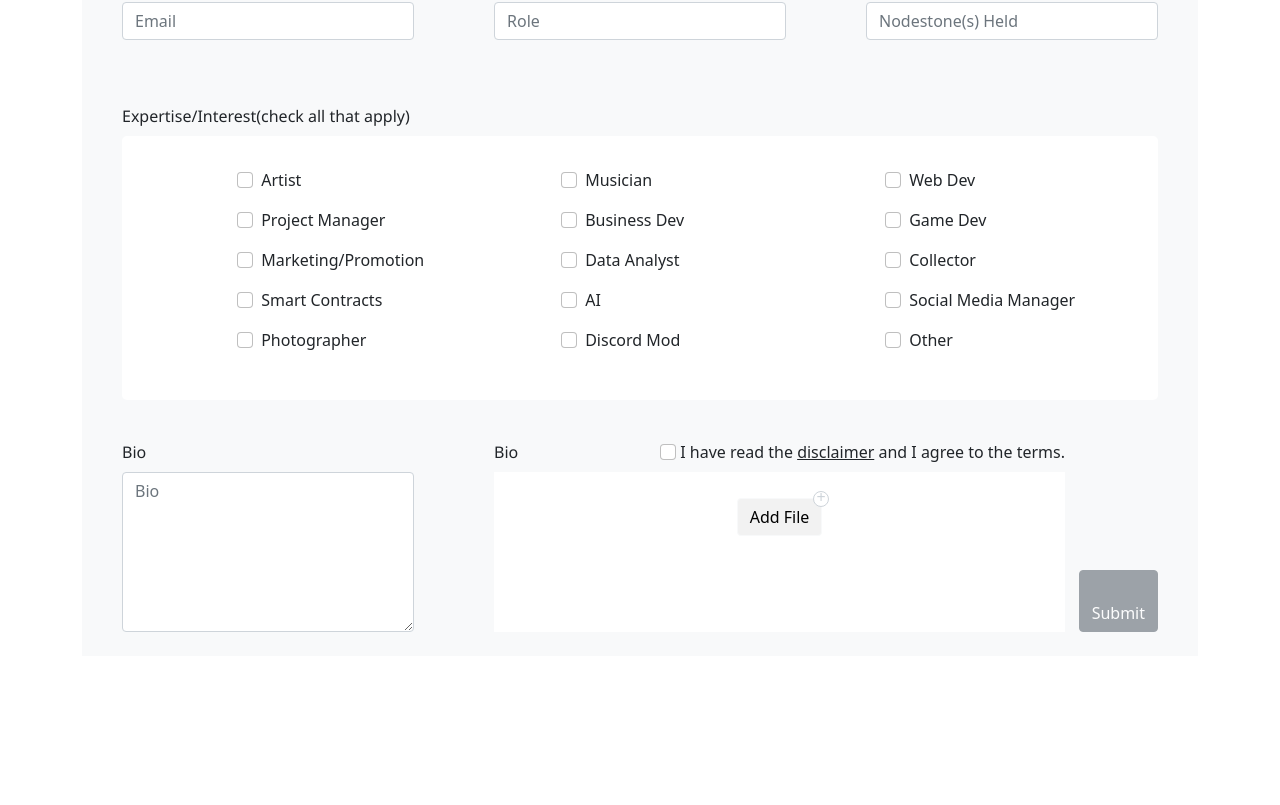
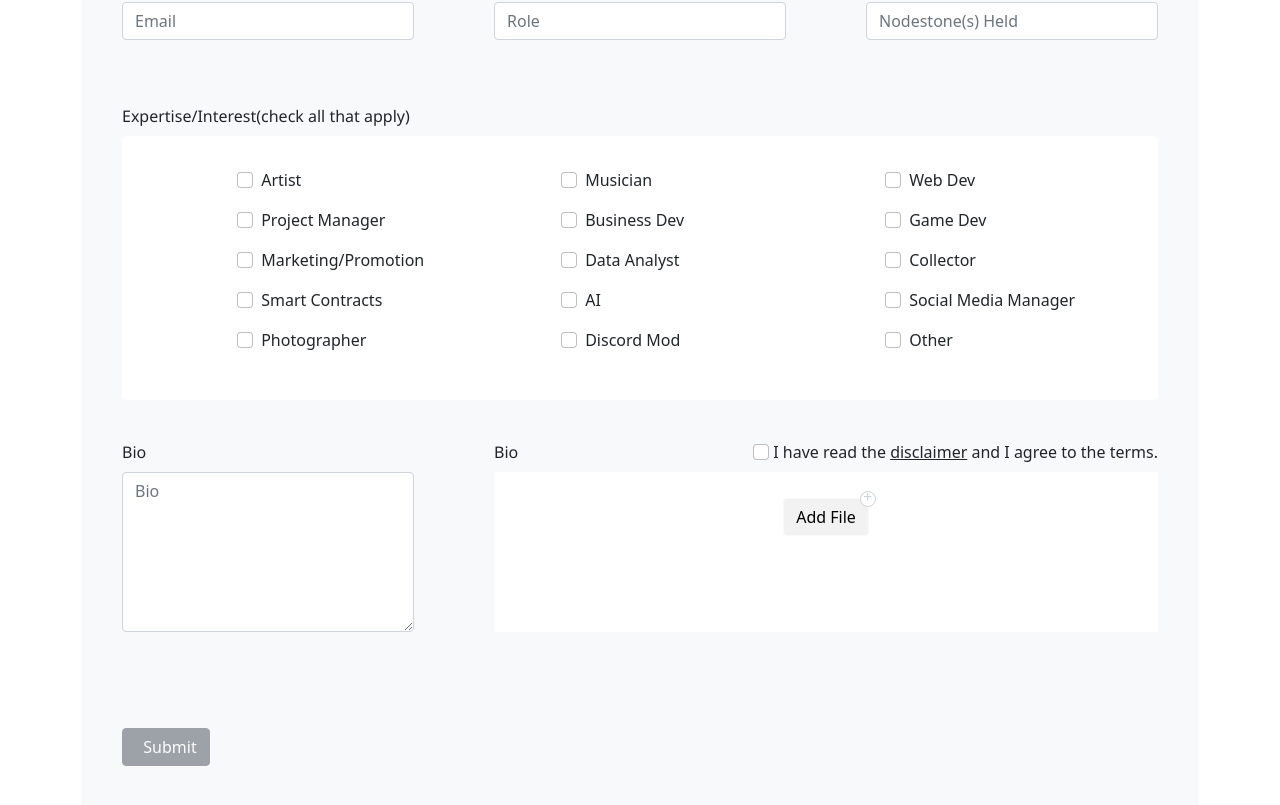
Before and after one commit to solution-pool/BHG-Nifty-Member, a React (Create React App) app: page / in a window 1280 px wide. Shown: the part 401-1206 px from the top of the page. Before the commit the page ends 1057 px from the top, so only its background shows below. Built offline with nearby package versions, Linux system fonts and the light colour scheme.

Commit message:
submit button style correct

```diff
--- a/src/components/Profile.js
+++ b/src/components/Profile.js
@@ -103,7 +103,19 @@ const Profile = (props) => {
                                 setEmail(oneArry.email)
                                 setRole(oneArry.role)
                                 setBio(oneArry.bio)
-                                setButtonLabel(oneArry.fileName ? oneArry.fileName : 'Choose file');
+                                // if(oneArry.fileNames) {
+                                //     let container = [];
+                                //     for(let i = 0; i < oneArry.fileNames.length; i ++ ) {
+                                //         const oneFileName = oneArry.fileNames[i]
+                                //         const element = <Col lg="4" md="4" sm="6" xs="12">
+                                //                             <Button title={oneFileName} variant="secondary">
+                                //                                  {oneFileName}
+                                //                             </Button>
+                                //                         </Col>
+                                //         container.push(element)
+                                //     }
+                                //     setFileContainer(container)
+                                // }
 
                                 let interests = JSON.parse(oneArry.interest)
                                 setInterest(interests)
@@ -120,7 +132,7 @@ const Profile = (props) => {
                 }
             } )
       }
-    }, [props.address, files]);
+    }, [props.address, files.length]);
 
     const fillFileContainer = () => {
         let container = [];
@@ -137,7 +149,6 @@ const Profile = (props) => {
     const deleteFile = async (e) => {
         const fileName = e.target.title
 
-        console.log(fileName)
         let removeID = -1
         let fileContainer = []
 
@@ -466,7 +477,7 @@ const Profile = (props) => {
                                 <Form.Control className="footer-element" as="textarea" rows={3} placeholder="Bio" value={bio} onChange={changeBio} />
                             </Form.Group>
                         </Col>
-                        <Col lg="7" className="main-col decliamer-panel">
+                        <Col lg="8" className="main-col decliamer-panel">
                             <Form.Group className="mb-4">
                                 <Form.Label>Bio</Form.Label>
                                 <span id="up-decliamer">
@@ -493,10 +504,10 @@ const Profile = (props) => {
                                 </span>
                             </Form.Group>
                         </Col>
-                        <Col lg="1" className="main-col">
+                        <Col lg="12" className="main-col submit-button-panel">
                             <Form.Group className="mb-4">
                                 <Form.Label style={{visibility:'hidden'}}>Bio</Form.Label>
-                                <div className="footer-element submit-panel">
+                                <div className="footer-element">
                                     <Button variant="secondary" type="submit"  disabled={!decliamer}>
                                         <Spinner
                                         as="span"
```
